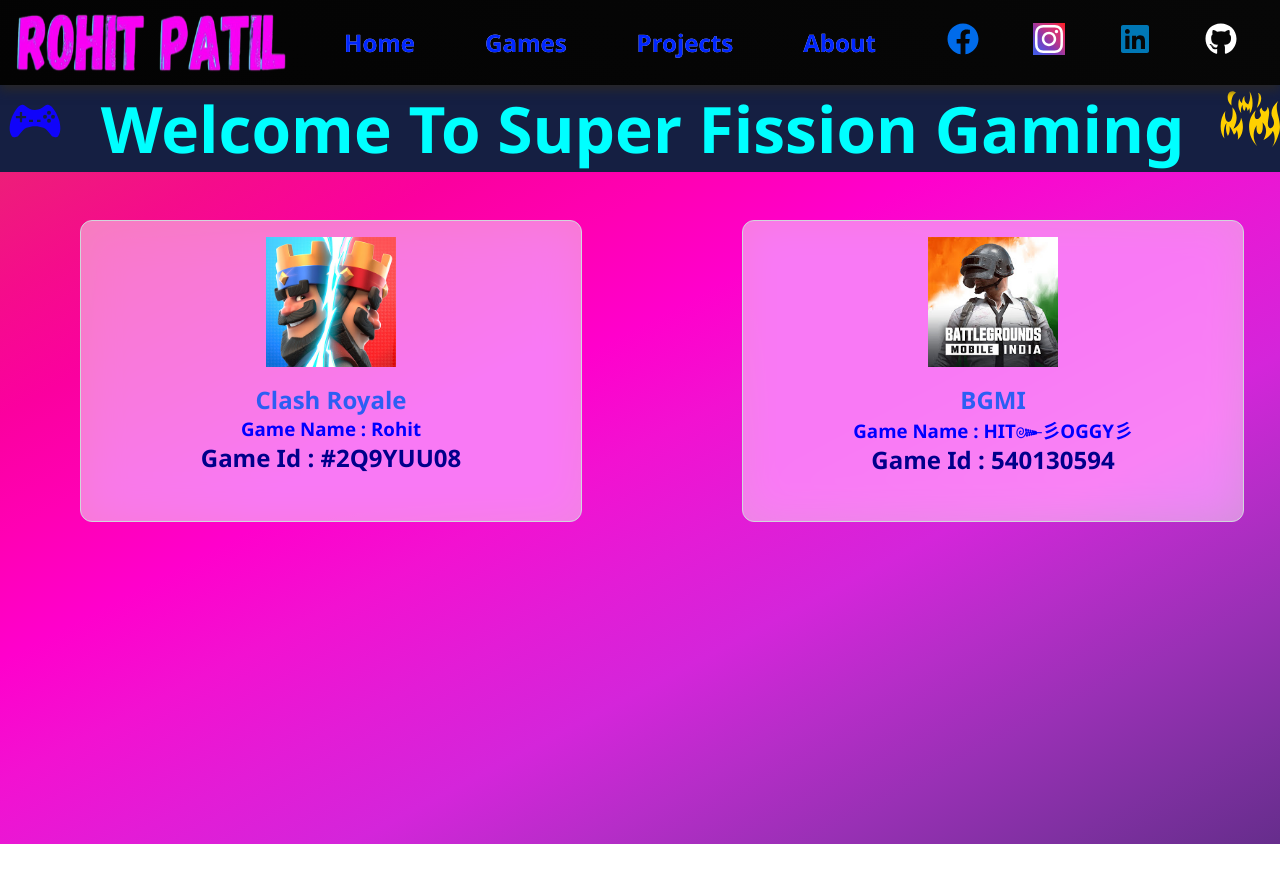
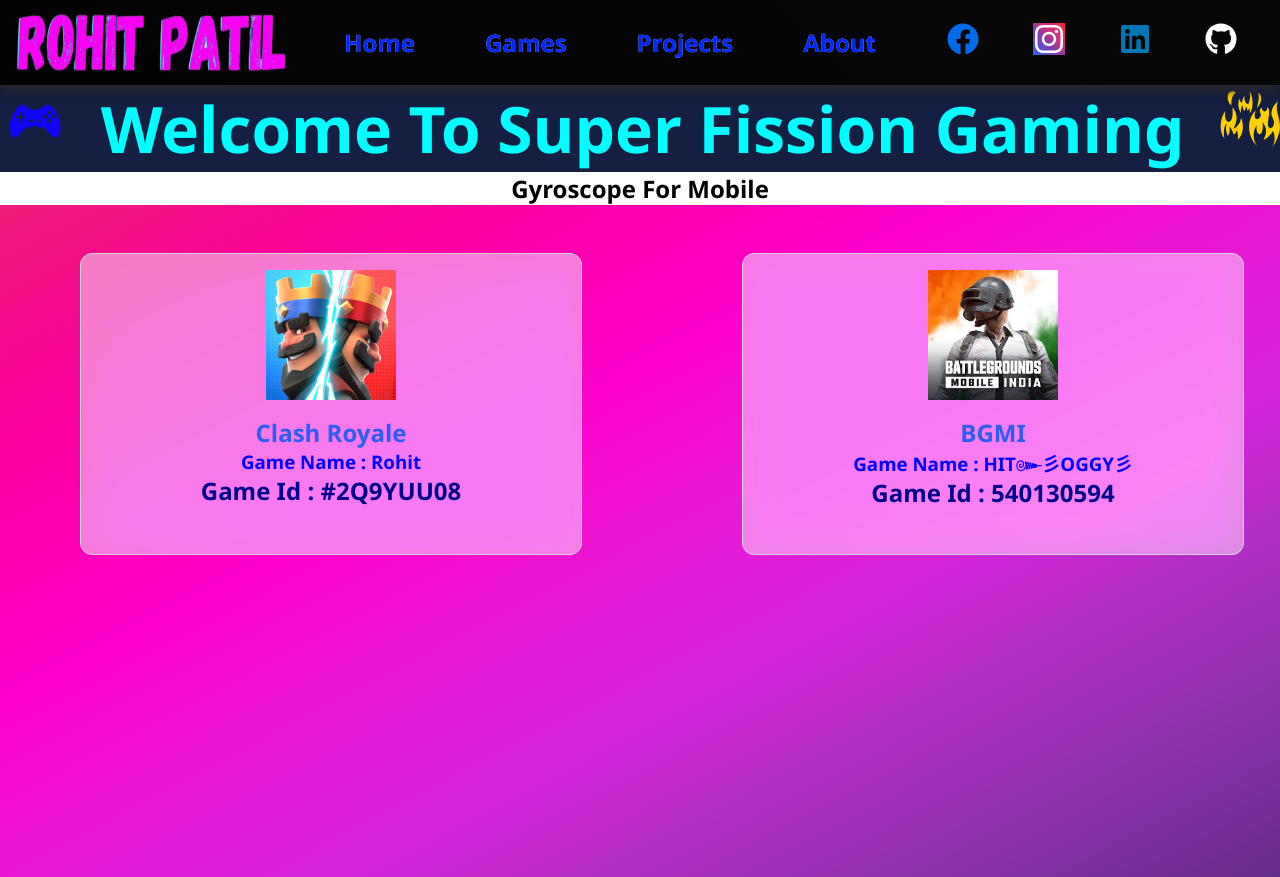
Before and after one commit to RohitPatil-r45/MY_WEBSITE, a React (Create React App) app in the folder website/: page /games in a window 1280 px wide. Before the commit the page ends 844 px from the top, so only its background shows below. Built offline with nearby package versions, Linux system fonts and the light colour scheme.

Commit message:
gyro added

```diff
--- a/website/src/Games.js
+++ b/website/src/Games.js
@@ -1,8 +1,9 @@
-import React from "react";
+import React, { useState } from "react";
 import Helmet from "react-helmet";
 import Tilt from "react-parallax-tilt";
 // import { games } from "./data";
 import { GiWildfires, GiGamepad } from "react-icons/gi";
+import { BsToggleOff, BsToggleOn } from "react-icons/bs";
 // import clash from "./CR.jpg";
 // import bgmi from "./BGMI.png";
 const Games = () => {
@@ -10,6 +11,7 @@
   // const rotate = () => {
   //   setRotateContent(!rotateContent);
   // };
+  const [toggle, setToggle] = useState("false");
   return (
     <section className="pos">
       <Helmet>
@@ -24,8 +26,24 @@
           <GiWildfires className="wildfires" />
         </h1>
       </div>
-      <div className="games-container">
-        {/* {games.map((game) => {
+      <div className="App">
+        {toggle ? (
+          <div className="gyro">
+            <h1>Gyroscope For Mobile</h1>
+            <button className="toggle-btn" onClick={() => setToggle(!toggle)}>
+              <BsToggleOff />
+            </button>
+          </div>
+        ) : (
+          <div className="gyro">
+            <h1>Gyroscope For Mobile</h1>
+            <button className="toggle-btn" onClick={() => setToggle(!toggle)}>
+              <BsToggleOn />
+            </button>
+          </div>
+        )}
+      </div>
+      {/* {games.map((game) => {
           const { id, name, url, game_name, game_id } = game;
           return (
             <div key={id} className="game-box">
@@ -36,7 +54,9 @@
             </div>
           );
         })} */}
-        <Tilt gyroscope={true}>
+
+      <div className="games-container">
+        <Tilt gyroscope={toggle}>
           <div className="game-box">
             <img src="./images/CR.jpg" alt="Clash Royale" />
             <h1>Clash Royale</h1>
@@ -44,7 +64,7 @@
             <h2>Game Id : #2Q9YUU08</h2>
           </div>
         </Tilt>
-        <Tilt gyroscope={true}>
+        <Tilt gyroscope={toggle}>
           <div className="game-box">
             <img src="./images/BGMI.png" alt="BGMI" />
             <h1>BGMI</h1>
--- a/website/src/desktop.css
+++ b/website/src/desktop.css
@@ -220,7 +220,21 @@
     padding: 3rem 0;
     height: 72vh;
   }
+  .gyro {
+    display: flex;
+    justify-content: center;
+    align-items: center;
+  }
 
+  .toggle-btn {
+    background: transparent;
+    border: none;
+  }
+
+  .toggle-btn svg {
+    height: 50px;
+    width: 50px;
+  }
   .slider {
     width: 100%;
     background-color: #151f42;
--- a/website/src/index.css
+++ b/website/src/index.css
@@ -24,3 +24,13 @@
 li {
   list-style: none;
 }
+
+.toggle-btn {
+  background: transparent;
+  border: none;
+}
+
+.toggle-btn svg {
+  height: 50px;
+  width: 50px;
+}
--- a/website/src/index.js
+++ b/website/src/index.js
@@ -4,6 +4,7 @@
 import "./desktop.css";
 import "./mobile.css";
 import "./mobile400px.css";
+import "./App.css";
 import App from "./App";
 import reportWebVitals from "./reportWebVitals";
 
```
